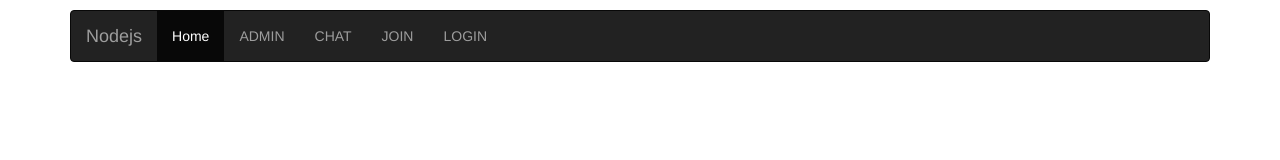
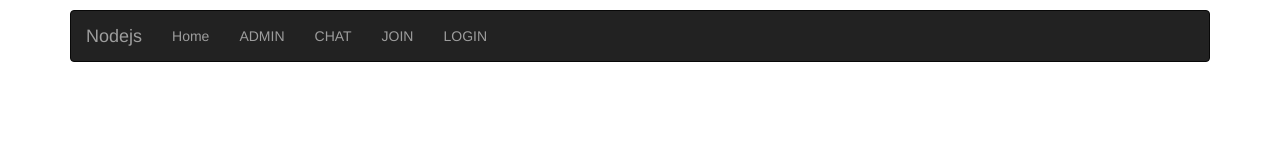
Before and after one commit to DeveloperYB/ybshop, a website: page template/layout/base.html in a window 1280 px wide. Drawn offline with nearby package versions, Linux system fonts and the light colour scheme; files that its build step writes are made by us from their sources.

Commit message:
feat: nunjucks macro for link nav

```diff
--- a/template/layout/base.html
+++ b/template/layout/base.html
@@ -15,10 +15,12 @@
 
     <!--폰트어섬추가 -->
     <link rel="stylesheet" type="text/css" href="https://maxcdn.bootstrapcdn.com/font-awesome/4.7.0/css/font-awesome.min.css">
-    <!--폰트어섬추가 -->
 
     <!--bootstrap js 추가 -->
     <script type="text/javascript" src="https://maxcdn.bootstrapcdn.com/bootstrap/3.3.7/js/bootstrap.min.js"></script>
+    <!-- 핀터레스트 스타일 JS 추가 -->
+    <script src="https://unpkg.com/masonry-layout@4/dist/masonry.pkgd.min.js"></script>
+    <script type="text/javascript" src="https://cdnjs.cloudflare.com/ajax/libs/jquery.imagesloaded/4.1.1/imagesloaded.pkgd.min.js"></script>
   </head>
   <body>
     <div class="container" style="padding-top: 10px;">
@@ -36,16 +38,15 @@
           </div>
           <div class="collapse navbar-collapse" id="bs-example-navbar-collapse-9">
             <ul class="nav navbar-nav">
-              <li class="active">
-                <a href="/">Home</a>
-              </li>
-              <li><a href="/admin/products">ADMIN</a></li>
-              <li><a href="/chat">CHAT</a></li>
+              {% from 'macro/link.html' import link %}
+              {{ link( '/', 'Home', req_path ) }}
+              {{ link( '/admin/products', 'ADMIN', req_path ) }}
+              {{ link( '/chat', 'CHAT', req_path ) }}
               {% if isLogin %}
-                <li><a href="/accounts/logout" onclick="return confirm('로그아웃 하시겠습니까?')">LOGOUT</a></li>
+                {{ link( '/accounts/logout', 'LOGOUT', req_path, "return confirm('로그아웃 하시겠습니까?')" ) }}
               {% else %}
-                <li><a href="/accounts/join">JOIN</a></li>
-                <li><a href="/accounts/login">LOGIN</a></li>
+                {{ link( '/accounts/join', 'JOIN', req_path ) }}
+                {{ link( '/accounts/login', 'LOGIN', req_path ) }}
               {% endif %}
             </ul>
           </div>
--- /dev/null
+++ b/template/macro/link.html
@@ -0,0 +1,11 @@
+{#
+  href : 태그안의 링크
+  text : 링크안에 들어갈 텍스트
+  current_url : 현재 url
+  onclick : 온클릭에 들어갈 fn
+#}
+{% macro link( href, text, current_url, onclick ) %}
+  <li{% if href == current_url  %} class="active"{% endif %}>
+    <a href="{{ href }}"{% if onclick %} onclick="{{ onclick }}"{% endif %}>{{ text }}</a>
+  </li>
+{% endmacro %}
```
Also changed, not shown: template/home.html (+0 -2 lines).
